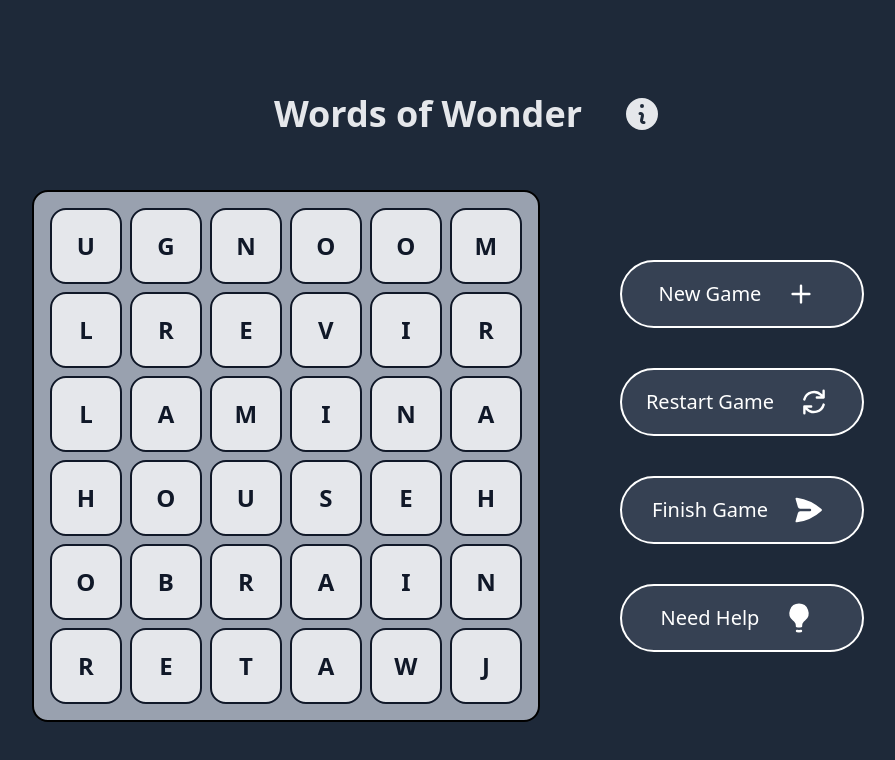
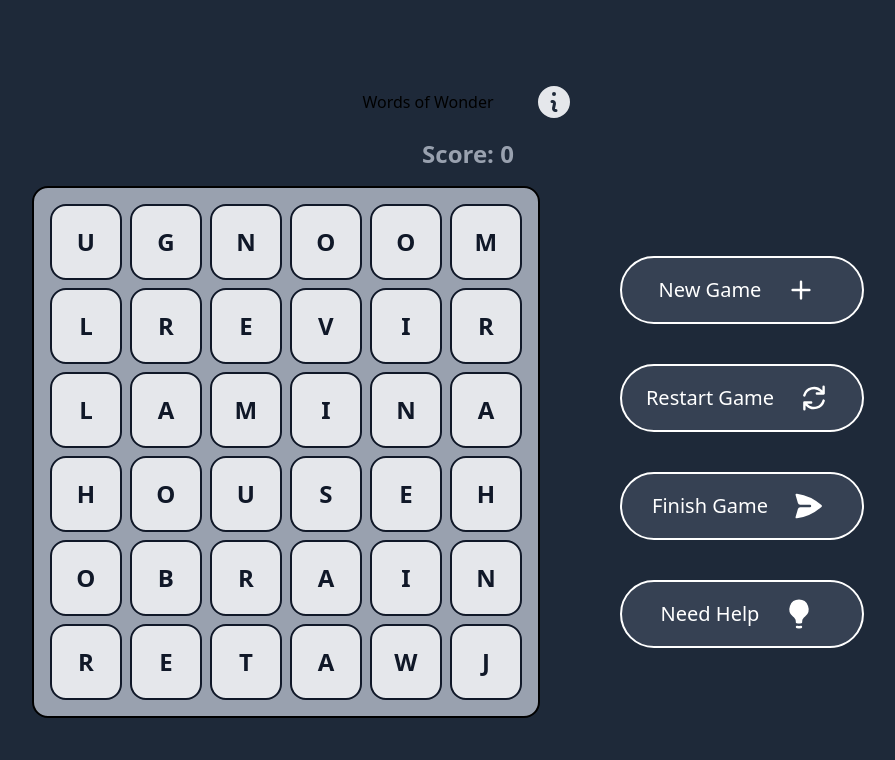
Before and after one commit to kdev307/word-search-puzzle, a React (Vite) app: page / in a window 1280 px wide. Shown: the top 760 px of the page, without its empty margins (172-1067 px from the left). Built offline with nearby package versions, Linux system fonts and the light colour scheme.

Commit message:
displaying score of the game

```diff
--- a/src/components/Title.tsx
+++ b/src/components/Title.tsx
@@ -7,11 +7,11 @@ interface TitleProps {
     className?: string;
 }
 
-function Title({ children, as, style = '', className = '', ...props }: TitleProps) {
+function Title({ children, as, style = '', ...props }: TitleProps) {
     const Element = as || 'h2';
 
     return (
-        <Element className={`py-4 ${style} ${className}`} {...props}>
+        <Element className={`py-4 ${style}`} {...props}>
             {children}
         </Element>
     );
--- a/src/components/WordsOfWonder.tsx
+++ b/src/components/WordsOfWonder.tsx
@@ -18,7 +18,7 @@ import Loader from './Loader';
 import { getRandomWords } from '../utils/getRandomWords';
 
 function WordsOfWonder() {
-    const { loading, dispatch, grid } = useWOW();
+    const { loading, dispatch, grid, score } = useWOW();
 
     useEffect(() => {
         const selectedWords = getRandomWords((rows * columns) / 5);
@@ -57,17 +57,36 @@ function WordsOfWonder() {
 
     return (
         <div className="flex h-dvh w-full flex-col items-center justify-center bg-gray-800">
-            <div className="mb-10 flex items-center justify-center gap-10 px-4">
-                <Title as="h1" style="text-4xl text-center font-bold text-gray-200" className="">
+            {loading ? (
+                <Loader rows={rows} columns={columns} />
+            ) : (
+                <>
+                    <div className="flex items-center justify-center gap-10 px-4">
+                        <Title
+                            as="h1"
+                            style="text-4xl text-center font-bold text-gray-200"
+                            className=""
+                        >
                             Words of Wonder
                         </Title>
 
                         <InformationCircleIcon className="size-10 text-gray-200" />
                     </div>
+                    <div className="flex items-center justify-center gap-10">
+                        <Title as="h2" style="text-2xl text-center font-semibold text-gray-400">
+                            Score: {score}
+                        </Title>
+                        {/* <Title as="h2" style="text-2xl text-center font-semibold text-gray-400">
+          High Score: {score}
+        </Title> */}
+                        {/* <Title
+                as="h2"
+                style="text-2xl text-center font-semibold text-gray-400"
+              >
+                Timer: {timer}
+              </Title> */}
+                    </div>
                     <div className="flex items-center justify-evenly gap-10">
-                {loading ? (
-                    <Loader rows={rows} columns={columns} />
-                ) : (
                         <>
                             <Grid grid={grid} />
                             <div className="flex w-3/4 flex-col items-center justify-center gap-10 px-10 py-5">
@@ -109,8 +128,9 @@ function WordsOfWonder() {
                                 />
                             </div>
                         </>
+                    </div>
+                </>
             )}
-            </div>
         </div>
     );
 }
```
Lines whose indentation alone changed are shown as unchanged.
